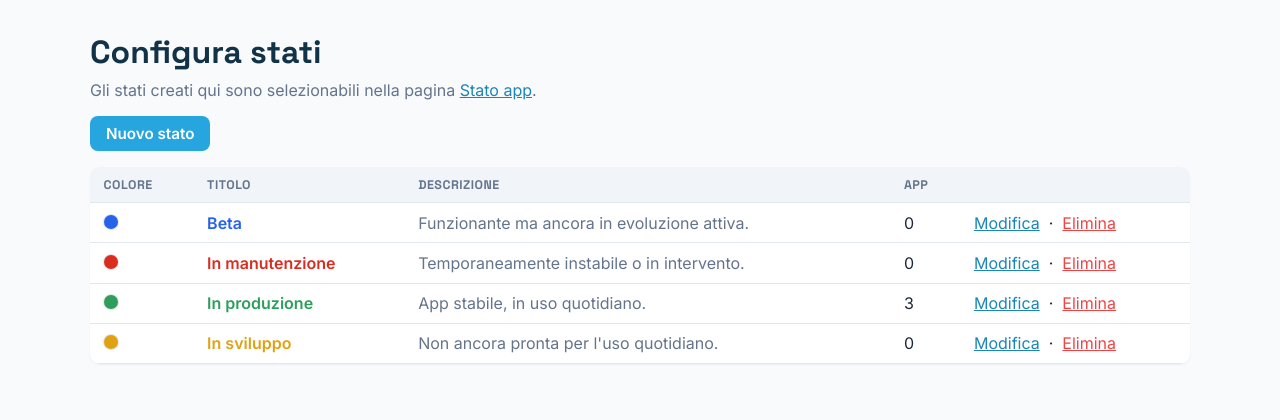
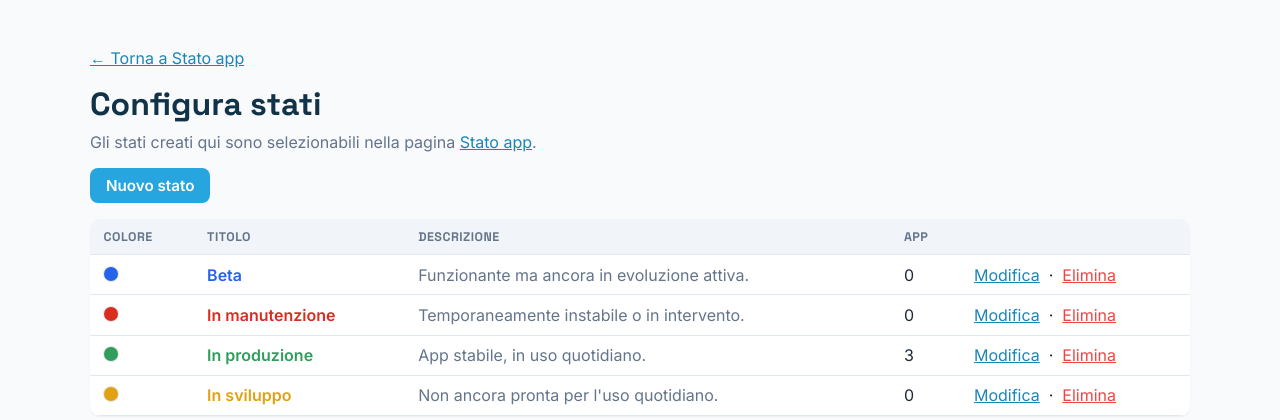
Before and after one commit to lomax73/FBOPortal, a Django app: page /stati/ in a window 1280 px wide. Shown: the part 64-484 px from the top of the page. Run offline with Django 5.2, Linux system fonts and the light colour scheme; the visitor is signed in with stand-in values (Sample User, id 1); data comes from the database, SQL or seed files in the repository; some libraries are stand-ins or nearby versions.

Commit message:
Aggiunge link per tornare a "Stato app" dalla pagina di configurazione stati
Co-Authored-By: Claude Sonnet 5 <noreply@anthropic.com>

```diff
--- a/templates/catalog/status_config_list.html
+++ b/templates/catalog/status_config_list.html
@@ -3,6 +3,7 @@
 {% block title %}Configura stati — Portale FBO{% endblock %}
 
 {% block content %}
+<p><a href="{% url 'app-status-list' %}">&larr; Torna a Stato app</a></p>
 <h1>Configura stati</h1>
 <p style="color:#64748b; margin-top:-0.5rem;">
     Gli stati creati qui sono selezionabili nella pagina <a href="{% url 'app-status-list' %}">Stato app</a>.
```
